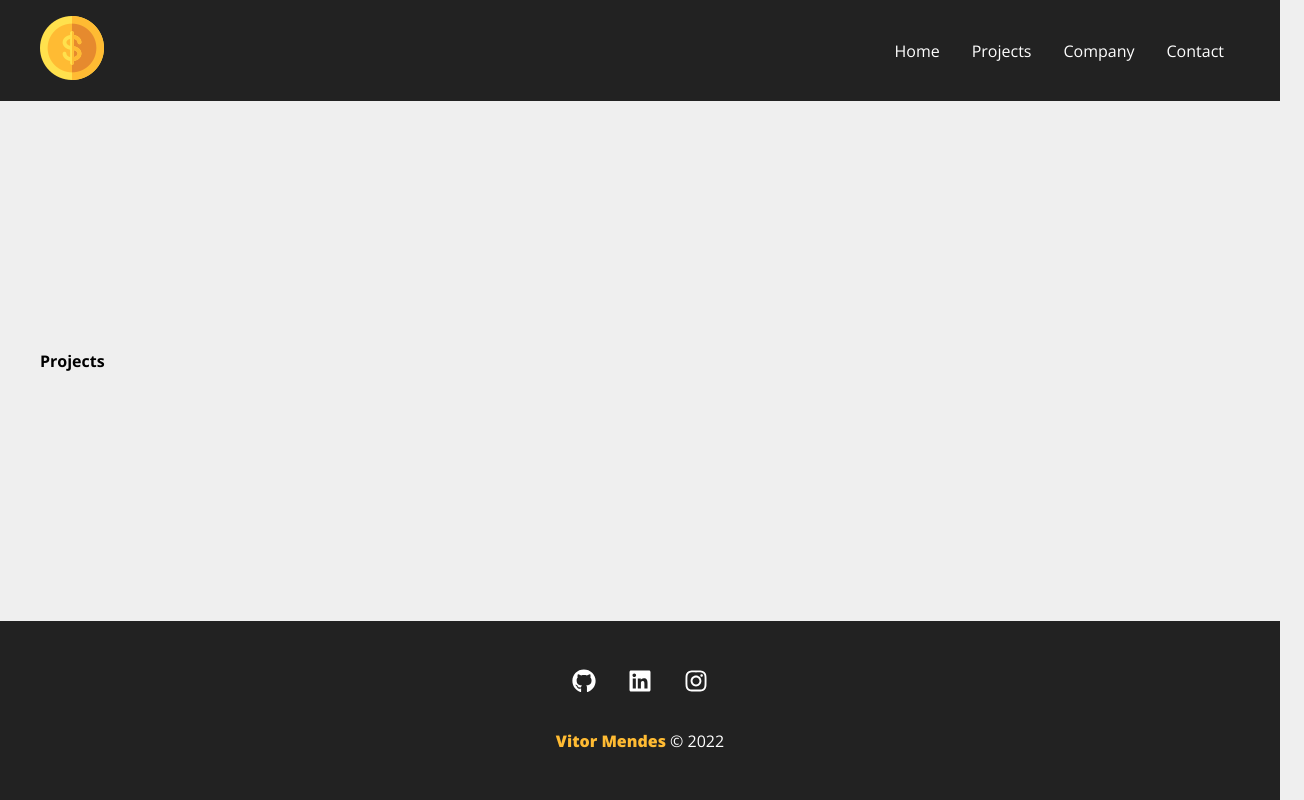
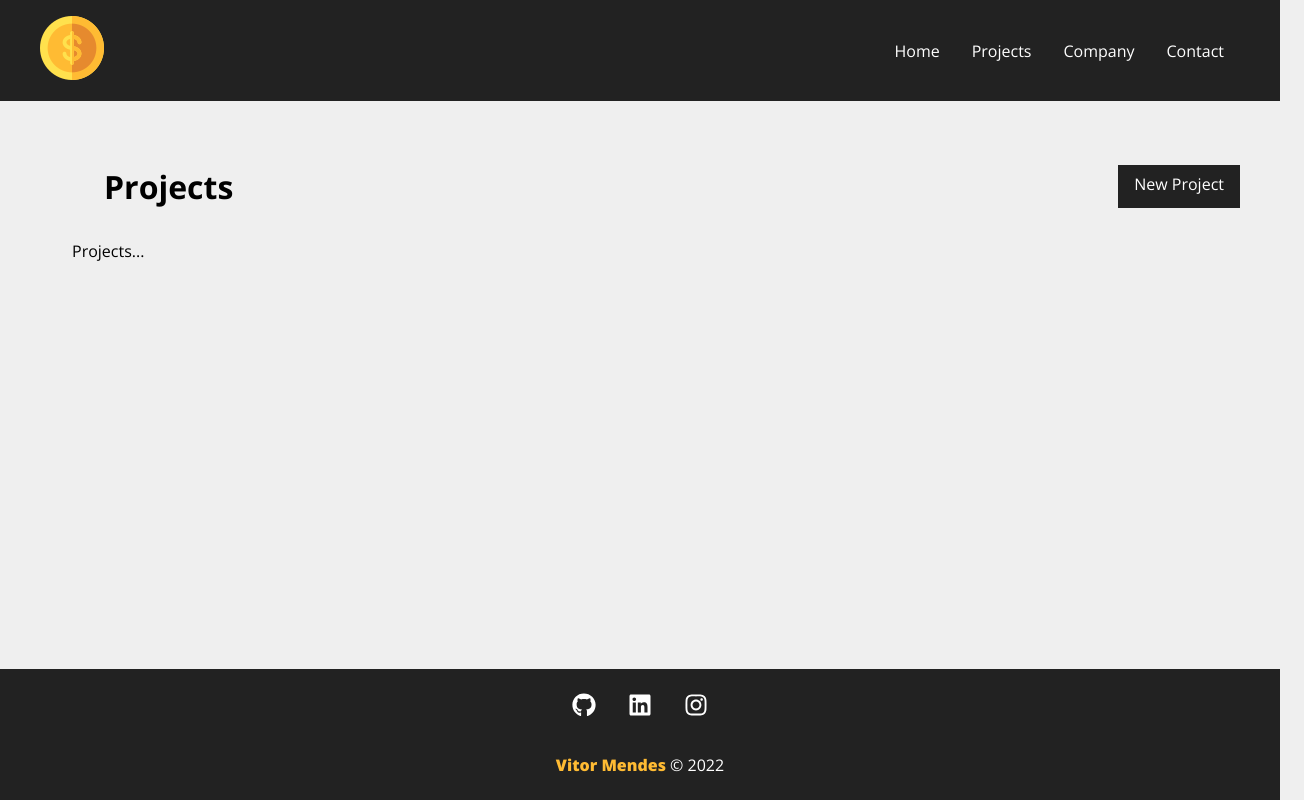
Before and after one commit to VitorMendesco/Costs, a React (Create React App) app: page /projects in a window 1280 px wide. Shown: the whole page, 1304 px wide, since content can reach past the window. Built offline with nearby package versions, Linux system fonts and the light colour scheme; the HTML template or start-up script is replaced by a standard one.

Commit message:
start projects dashboard

```diff
--- a/db.json
+++ b/db.json
@@ -1,6 +1,14 @@
 {
   "projects": [
-
+    {
+      "name": "Arkade",
+      "budget": "57200",
+      "category": {
+        "id": "2",
+        "name": "Development"
+      },
+      "id": 1
+    }
   ],
   "categories": [
     {
--- a/src/components/layout/Container.module.css
+++ b/src/components/layout/Container.module.css
@@ -1,6 +1,8 @@
 .container {
   /* size */
   width: 1200px;
+  height: 100%;
+  /* position */
   margin: 0 auto;
   /* display */
   display: flex;
--- a/src/components/layout/Footer.module.css
+++ b/src/components/layout/Footer.module.css
@@ -1,6 +1,6 @@
 .footer {
   /* position */
-  padding: 3em;
+  padding: 1.5em;
   text-align: center;
   /* color */
   background-color: var(--B);
--- a/src/components/layout/LinkButton.jsx
+++ b/src/components/layout/LinkButton.jsx
@@ -1,13 +1,22 @@
 // react
-import {Link} from "react-router-dom";
+import { Link } from "react-router-dom";
+import PropTypes from "prop-types";
 
 // css
 import styles from "./LinkButton.module.css";
 
-export default function LinkButton({to, text}) {
-    return (
-        <Link to={to} className={styles.btn} draggable={false}>
-            {text}
-        </Link>
-    );
+export default function LinkButton({ to, text }) {
+  return (
+    <Link to={to} className={styles.btn} draggable={false}>
+      {text}
+    </Link>
+  );
 }
+
+LinkButton.propTypes = {
+  to: PropTypes.string.isRequired,
+  text: PropTypes.string,
+};
+LinkButton.defaultProps = {
+  text: "Create Project",
+};
--- a/src/components/pages/Projects.jsx
+++ b/src/components/pages/Projects.jsx
@@ -2,7 +2,12 @@
 import { useLocation } from "react-router-dom";
 
 // components
+import Container from "../layout/Container";
 import Message from "../layout/Message";
+import LinkButton from "../layout/LinkButton";
+
+// css
+import styles from "./Projects.module.css";
 
 export default function Projects() {
   const location = useLocation();
@@ -12,9 +17,15 @@ export default function Projects() {
   }
 
   return (
-    <div>
-      <h1>Projects</h1>
+    <div className={styles.project_container}>
+      <div className={styles.title_container}>
+        <h1>Projects</h1>
+        <LinkButton to="/newproject" text="New Project" />
+      </div>
       {message && <Message msg={message} type="success" />}
+      <Container customClass="start">
+        <p>Projects...</p>
+      </Container>
     </div>
   );
 }
--- /dev/null
+++ b/src/components/pages/Projects.module.css
@@ -0,0 +1,12 @@
+.project_container {
+  /* position */
+  padding: 2em;
+}
+
+.title_container {
+  /* position */
+  margin: 2em;
+  /* display */
+  display: flex;
+  justify-content: space-between;
+}
--- a/src/index.css
+++ b/src/index.css
@@ -34,6 +34,10 @@ body,
   background-color: #efefef;
 }
 
+h1 {
+  font-size: 2em;
+}
+
 .App {
   /* size */
   height: 100vh;
```
